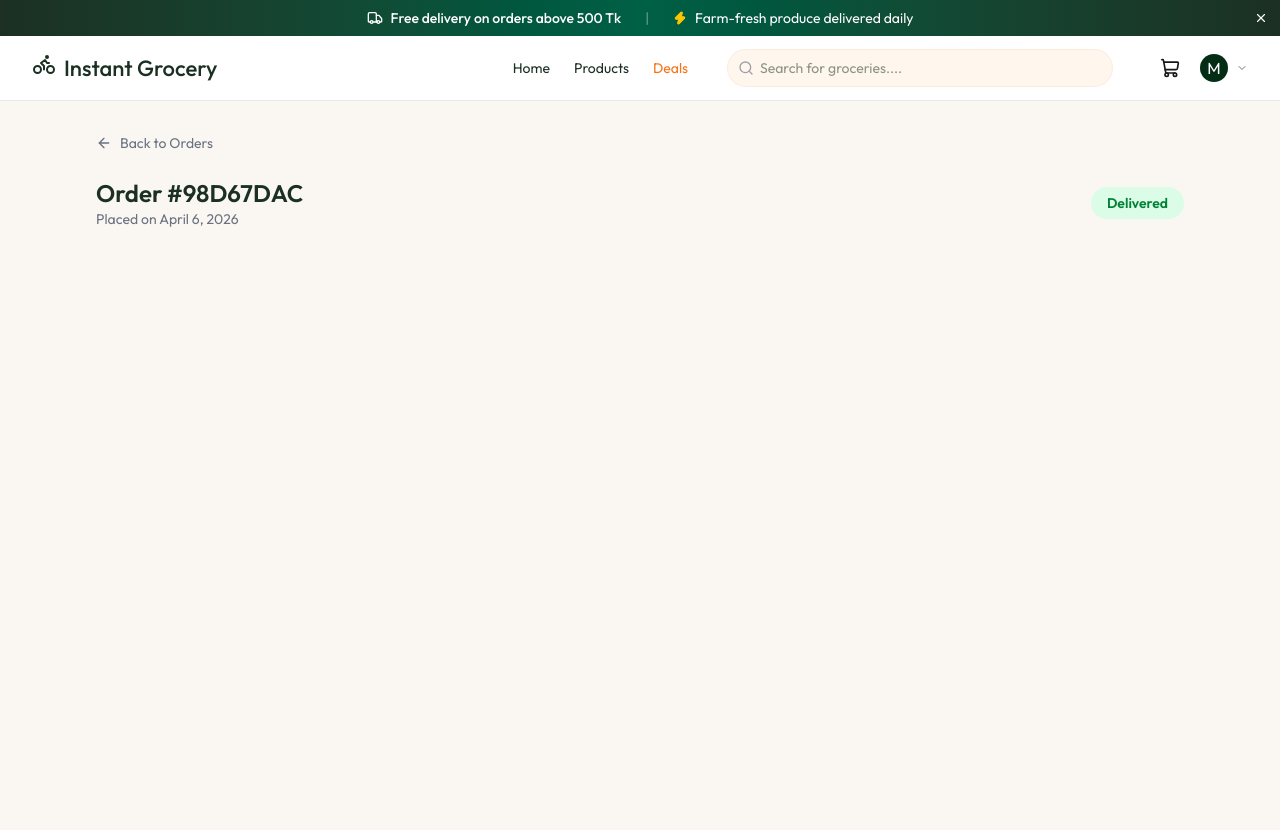
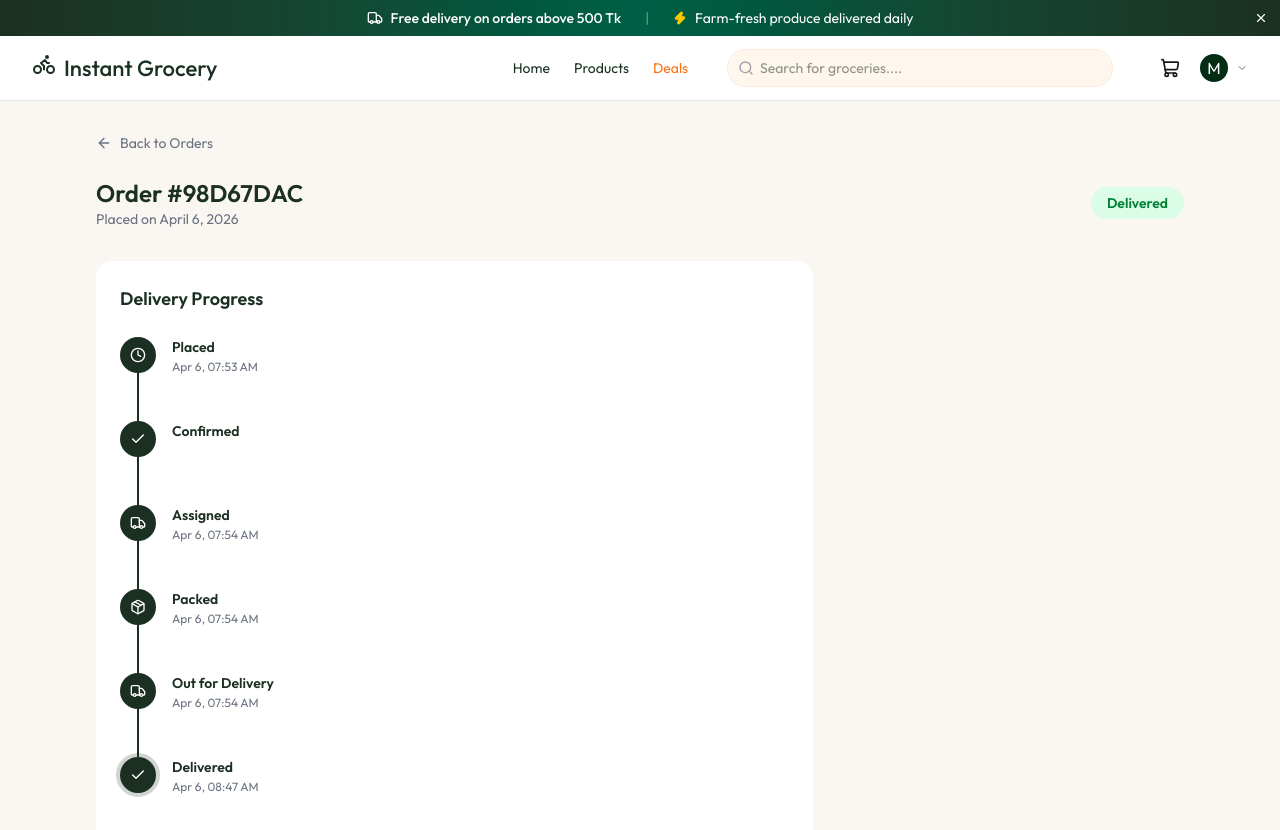
Before and after one commit to sheaf-hassan/instant_grocery_delivery, a React (Vite) app: page /orders/69d366617ed7e54198d67dac in a window 1280 px wide. Shown: the top 830 px of the page. Built offline with nearby package versions, Linux system fonts and the light colour scheme.

Commit message:
create timleine & map area in order tracking page

```diff
--- /dev/null
+++ b/src/components/OrderTracking/LiveMap.tsx
@@ -0,0 +1,71 @@
+import { MapContainer, TileLayer, Marker, Popup, useMap } from "react-leaflet";
+import { MapPinIcon } from "lucide-react";
+import { iconsForLeafpad } from "../../assets/assets";
+import L from "leaflet";
+import { useEffect } from "react";
+import "leaflet/dist/leaflet.css";
+
+export default function LiveMap({ order, liveLocation }: { order: any, liveLocation: any }) {
+
+    // Custom delivery truck icon
+    const truckIcon = new L.Icon({
+        iconUrl: iconsForLeafpad.truck,
+        iconSize: [36, 36],
+        iconAnchor: [18, 36],
+        popupAnchor: [0, -36],
+    });
+
+    // Destination pin icon
+    const destinationIcon = new L.Icon({
+        iconUrl: iconsForLeafpad.destination,
+        iconSize: [32, 32],
+        iconAnchor: [16, 32],
+        popupAnchor: [0, -32],
+    });
+
+    // Component to re-center map when location changes
+    function MapUpdater({ center }: { center: [number, number] }) {
+        const map = useMap();
+        useEffect(() => {
+            map.setView(center, map.getZoom());
+        }, [center, map]);
+        return null;
+    }
+
+    return (
+        <>
+            {order.status !== "Delivered" && order.status !== "Cancelled" && (
+                <div className="rounded-2xl overflow-hidden border border-app-border" style={{ height: 280 }}>
+                    {liveLocation && liveLocation.lat !== 0 ? (
+                        <MapContainer center={[liveLocation.lat, liveLocation.lng]} zoom={15} style={{ height: "100%", width: "100%" }} zoomControl={false}>
+                            <TileLayer url="https://{s}.tile.openstreetmap.org/{z}/{x}/{y}.png" />
+                            <Marker position={[liveLocation.lat, liveLocation.lng]} icon={truckIcon}>
+                                <Popup>Delivery Partner</Popup>
+                            </Marker>
+                            {order.shippingAddress.lat && order.shippingAddress.lng && (
+                                <Marker position={[order.shippingAddress.lat, order.shippingAddress.lng]} icon={destinationIcon}>
+                                    <Popup>Delivery Address</Popup>
+                                </Marker>
+                            )}
+                            <MapUpdater center={[liveLocation.lat, liveLocation.lng]} />
+                        </MapContainer>
+                    ) : order.shippingAddress.lat && order.shippingAddress.lng ? (
+                        <MapContainer center={[order.shippingAddress.lat, order.shippingAddress.lng]} zoom={15} style={{ height: "100%", width: "100%" }} zoomControl={false}>
+                            <TileLayer url="https://{s}.tile.openstreetmap.org/{z}/{x}/{y}.png" />
+                            <Marker position={[order.shippingAddress.lat, order.shippingAddress.lng]} icon={destinationIcon}>
+                                <Popup>Delivery Address</Popup>
+                            </Marker>
+                        </MapContainer>
+                    ) : (
+                        <div className="h-full bg-app-green/5 flex-center">
+                            <div className="text-center">
+                                <MapPinIcon className="size-8 text-app-green/40 mx-auto mb-2" />
+                                <p className="text-sm text-app-green/50 font-medium">Waiting for delivery partner location...</p>
+                            </div>
+                        </div>
+                    )}
+                </div>
+            )}
+        </>
+    )
+}
--- /dev/null
+++ b/src/components/OrderTracking/OrderOTP.tsx
@@ -0,0 +1,26 @@
+import { KeyRoundIcon } from 'lucide-react'
+
+export default function OrderOTP({ order }: { order: any }) {
+    const showOtp = order.deliveryOtp && ["Assigned", "Packed", "Out for Delivery"].includes(order.status);
+    if (!showOtp) return null;
+    return (
+        <div className="bg-linear-to-r from-app-green to-app-green-light rounded-2xl p-6 text-white">
+            <div className="flex items-center gap-3 mb-3">
+                <div className="size-10 rounded-full bg-white/15 flex-center">
+                    <KeyRoundIcon className="size-5" />
+                </div>
+                <div>
+                    <h3 className="font-semibold">Delivery OTP</h3>
+                    <p className="text-xs text-white/70">Share this with your delivery partner</p>
+                </div>
+            </div>
+            <div className="flex gap-2 mt-2">
+                {order.deliveryOtp.split("").map((digit: string, i: number) => (
+                    <div key={i} className="w-11 h-13 rounded-xl bg-white/15 flex-center text-2xl font-mono font-bold tracking-wider">
+                        {digit}
+                    </div>
+                ))}
+            </div>
+        </div>
+    )
+}
--- /dev/null
+++ b/src/components/OrderTracking/OrderTimeLine.tsx
@@ -0,0 +1,46 @@
+import { ClockIcon, CheckIcon, TruckIcon, PackageIcon } from "lucide-react";
+
+export default function OrderTimeLine({ order }: { order: any }) {
+
+    const allStatuses = ["Placed", "Confirmed", "Assigned", "Packed", "Out for Delivery", "Delivered"];
+    const currentIdx = allStatuses.indexOf(order.status);
+
+    const statusIcons: any = {
+        Placed: ClockIcon,
+        Confirmed: CheckIcon,
+        Assigned: TruckIcon,
+        Packed: PackageIcon,
+        "Out for Delivery": TruckIcon,
+        Delivered: CheckIcon,
+    };
+
+    return (
+        <div className="bg-white rounded-2xl p-6">
+            <h2 className="text-lg font-semibold text-app-green mb-6">Delivery Progress</h2>
+            <div className="space-y-0">
+                {allStatuses.map((status, i) => {
+                    const Icon = statusIcons[status] || PackageIcon;
+                    const isCompleted = i <= currentIdx;
+                    const isCurrent = i === currentIdx;
+
+                    const historyEntry = order.statusHistory.find((h: any) => h.status === status);
+
+                    return (
+                        <div key={status} className="flex gap-4">
+                            <div className="flex flex-col items-center">
+                                <div className={`size-9 rounded-full flex-center shrink-0 ${isCompleted ? "bg-app-green text-white" : "bg-app-cream text-app-text-light"} ${isCurrent ? "ring-4 ring-app-green/20" : ""}`}>
+                                    <Icon className="size-4" />
+                                </div>
+                                {i < allStatuses.length - 1 && <div className={`w-0.5 h-12 ${i < currentIdx ? "bg-app-green" : "bg-app-border"}`} />}
+                            </div>
+                            <div className="pb-6">
+                                <p className={`text-sm font-semibold ${isCompleted ? "text-app-green" : "text-app-text-light"}`}>{status}</p>
+                                {historyEntry && <p className="text-xs text-app-text-light mt-0.5">{new Date(historyEntry.timestamp).toLocaleString("en-US", { month: "short", day: "numeric", hour: "2-digit", minute: "2-digit" })}</p>}
+                            </div>
+                        </div>
+                    );
+                })}
+            </div>
+        </div>
+    )
+}
--- a/src/pages/OrderTracking.tsx
+++ b/src/pages/OrderTracking.tsx
@@ -1,49 +1,104 @@
 import { useEffect, useState } from "react";
-import { useNavigate, useParams } from "react-router-dom"
+import { useNavigate, useParams } from "react-router-dom";
 import type { Order } from "../types";
 import { dummyDashboardOrdersData } from "../assets/assets";
 import Loading from "../components/Loading";
-import { ArrowLeftIcon } from "lucide-react";
-
+import { ArrowLeftIcon, PhoneIcon } from "lucide-react";
+import OrderOTP from "../components/OrderTracking/OrderOTP";
+import LiveMap from "../components/OrderTracking/LiveMap";
+import OrderTimeLine from "../components/OrderTracking/OrderTimeLine";
 
 const OrderTracking = () => {
-
-  const {id} = useParams();
+  const { id } = useParams();
   const navigate = useNavigate();
   const [order, setOrder] = useState<Order | null>(null);
   const [loading, setLoading] = useState(true);
-  const [liveLocation, setLiveLocation] = useState<{lat: number; lng: number} | null>(null);
+  const [liveLocation, setLiveLocation] = useState<{
+    lat: number;
+    lng: number;
+  } | null>(null);
 
-  useEffect(()=>{
-    setOrder(dummyDashboardOrdersData.find((o)=>o._id === id) as any)
-    setLoading(false)
-  },[id, navigate])
+  useEffect(() => {
+    setOrder(dummyDashboardOrdersData.find((o) => o._id === id) as any);
+    setLoading(false);
+  }, [id, navigate]);
 
-  if(loading) return <Loading />
-  if(!order) null
+  if (loading) return <Loading />;
+  if (!order) null;
 
   return (
     <div className="min-h-screen mb-20 bg-app-cream">
       <div className="max-w-6xl mx-auto px-4 sm:px-6 lg:px-8 py-8">
         {/* Header */}
-          <button onClick={()=> navigate("/orders")}
-          className="flex items-center gap-2 text-sm text-app-text-light hover:text-app-green mb-6 transition-colors">
-              <ArrowLeftIcon className="size-4"/> Back to Orders
+        <button
+          onClick={() => navigate("/orders")}
+          className="flex items-center gap-2 text-sm text-app-text-light hover:text-app-green mb-6 transition-colors"
+        >
+          <ArrowLeftIcon className="size-4" /> Back to Orders
         </button>
 
         {/* Order id, date, status */}
         <div className="flex items-center justify-between mb-8">
           <div>
-                  <h1 className="text-2xl font-semibold text-app-green">Order #{order!._id.slice(-8).toUpperCase()}</h1>
-                  <p className="text-sm text-app-text-light mt-t">Placed on {new Date(order!.createdAt).toLocaleDateString("en-US", {month: "long", day: "numeric", year: "numeric"})}</p>
+            <h1 className="text-2xl font-semibold text-app-green">
+              Order #{order!._id.slice(-8).toUpperCase()}
+            </h1>
+            <p className="text-sm text-app-text-light mt-t">
+              Placed on{" "}
+              {new Date(order!.createdAt).toLocaleDateString("en-US", {
+                month: "long",
+                day: "numeric",
+                year: "numeric",
+              })}
+            </p>
           </div>
-              <span className={`px-4 py-1.5 text-sm font-semibold rounded-full ${order!.status === "Delivered" ? "bg-green-100 text-green-700" : order!.status === "cancelled" ? "bg-red-100 text-red-700" : "bg-app-orange/10 text-app-orange"}`}>
+          <span
+            className={`px-4 py-1.5 text-sm font-semibold rounded-full ${order!.status === "Delivered" ? "bg-green-100 text-green-700" : order!.status === "cancelled" ? "bg-red-100 text-red-700" : "bg-app-orange/10 text-app-orange"}`}
+          >
             {order!.status}
           </span>
         </div>
+
+        <div className="grid lg:grid-cols-3 gap-6">
+          {/* Left side - Timeline + Map Area */}
+          <div className="lg:col-span-2 space-y-6">
+            {/* OTP Card */}
+            <OrderOTP order={order} />
+
+            {/* Live Tracking Map */}
+            <LiveMap order={order} liveLocation={liveLocation} />
+
+            {/* Progress Timeline */}
+            <OrderTimeLine order={order} />
+
+            {/* Delivery person */}
+            {order?.deliveryPartner &&
+              order.status !== "Delivered" &&
+              order.status !== "Cancelled" && (
+                <div className="bg-white rounded-2xl p-5 flex items-center justify-between">
+                  <div className="flex items-center gap-3">
+                    <div className="size-11 rounded-full bg-app-green flex-center">
+                      <span className="text-white font-semibold text-sm">
+                        {order.deliveryPartner.name.charAt(0)}
+                      </span>
+                    </div>
+                    <div>
+                      <p className="text-sm font-semibold text-app-green">{order.deliveryPartner.name}</p>
+                      <p className="text-xs text-app-text-light capitalize">{order.deliveryPartner.vehicleType} • Delivery Partner</p>
                     </div>
                   </div>
-  )
-}
+                  <a href={`tel:${order.deliveryPartner.phone}`} className="p-2.5 bg-app-cream rounded-xl hover:bg-app-cream-dark transition-colors">
+                    <PhoneIcon className="size-4 text-app-green"/>
+                  </a>
+                </div>
+              )}
+          </div>
 
-export default OrderTracking
+          {/* Right side - Order Details */}
+        </div>
+      </div>
+    </div>
+  );
+};
+
+export default OrderTracking;
```
Lines whose indentation alone changed are shown as unchanged.
